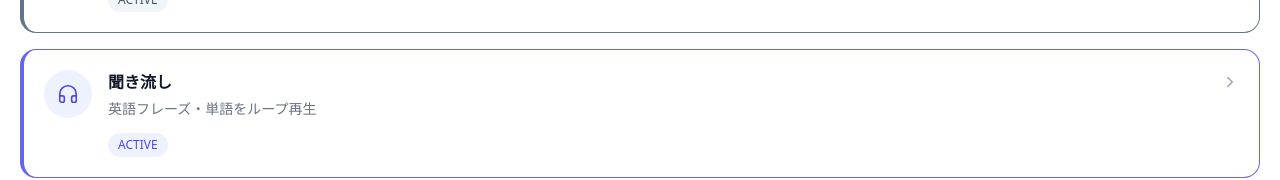
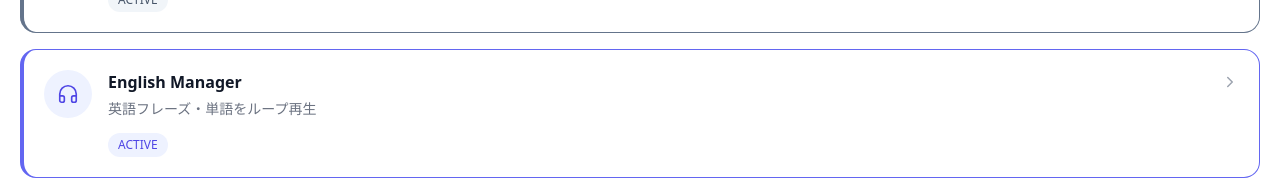
Before and after one commit to gitokagura-hub/Hibi-app, a React (Vite) app: page / in a window 1280 px wide. Shown: the part 742-922 px from the top of the page. Built offline with nearby package versions, Linux system fonts and the light colour scheme; no server answers.

Commit message:
rename: 聞き流し → English Manager
Home画面のカードタイトルと画面内ヘッダーの表記を変更。

```diff
--- a/src/pages/HomePage.jsx
+++ b/src/pages/HomePage.jsx
@@ -44,7 +44,7 @@ const apps = [
   },
   {
     id: "reader",
-    title: "聞き流し",
+    title: "English Manager",
     icon: Headphones,
     description: "英語フレーズ・単語をループ再生",
     status: "ACTIVE",
--- a/src/pages/ReaderPage.jsx
+++ b/src/pages/ReaderPage.jsx
@@ -487,7 +487,7 @@ export default function ReaderPage({ onHome }) {
       </button>
 
       <header className="px-5 pt-14 pb-3">
-        <h1 className="text-3xl font-semibold tracking-tight">聞き流し</h1>
+        <h1 className="text-3xl font-semibold tracking-tight">English Manager</h1>
         <p className="mt-1 text-sm text-gray-500">{items.length}件のフレーズを保存中</p>
       </header>
 
```
